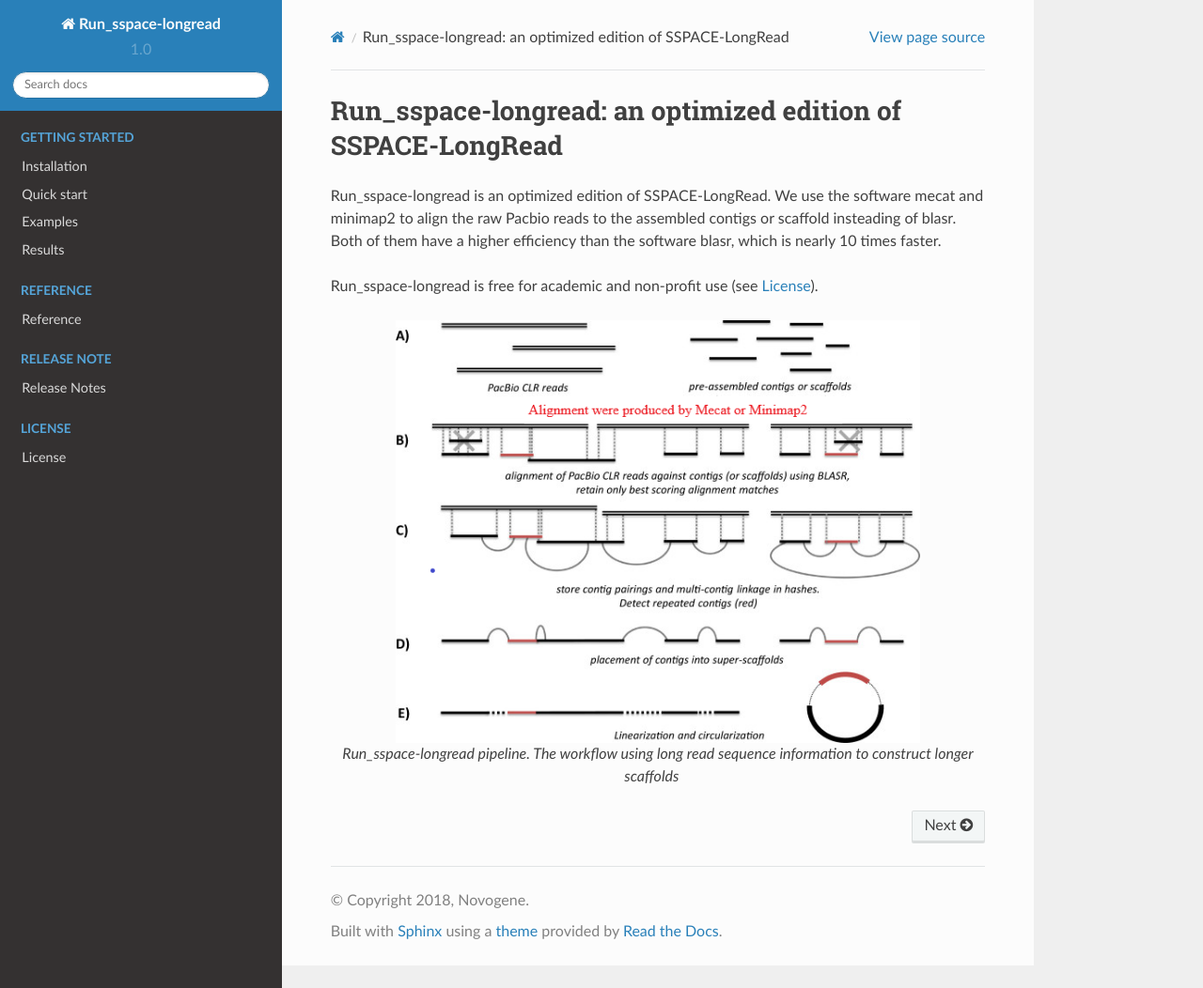
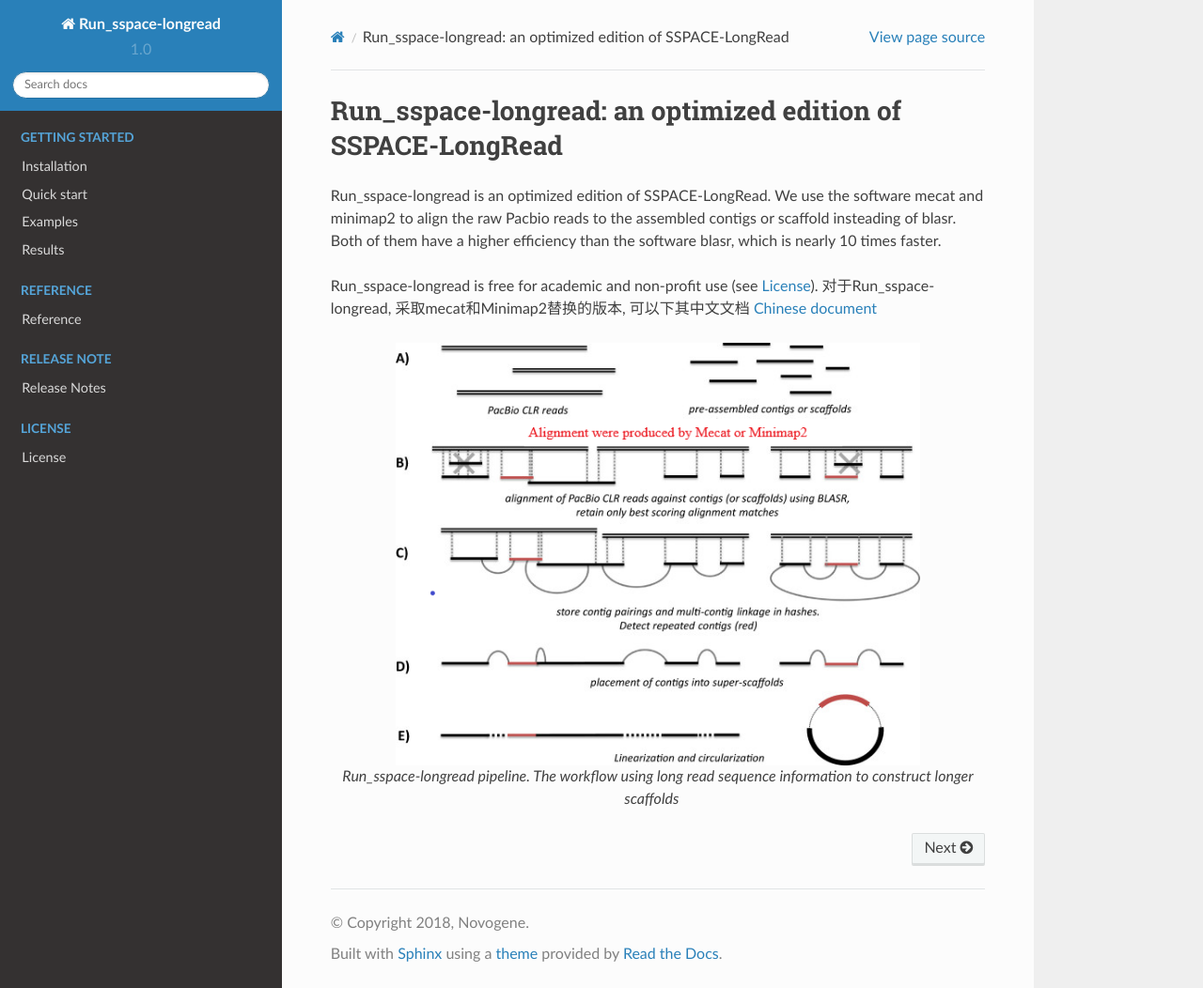
Before and after one commit to xuguoliang1/Run_sspace-longread, a Sphinx documentation site: the page built from source/index.rst, in a window 1280 px wide and 1052 px high. Shown: the whole window at 94% size. Built offline with Sphinx 7.4.7 and the Read the Docs theme 2.0.0, drawn with Linux system fonts in a browser that asks for light colours.

Commit message:
Update index.rst

```diff
--- a/source/index.rst
+++ b/source/index.rst
@@ -9,6 +9,7 @@ which is nearly 10 times faster.
 
 Run_sspace-longread is free for academic and non-profit use
 (see :ref:`License <license>`).
+对于Run_sspace-longread, 采取mecat和Minimap2替换的版本, 可以下其中文文档 `Chinese document <https://github.com/xuguoliang1/Run_sspace-longread/edit/master/source/Run_sspace-longread_v1.4_document.pdf>`__
 
 .. figure:: _static/Run_sspace-longread.png
    :align: center
```
